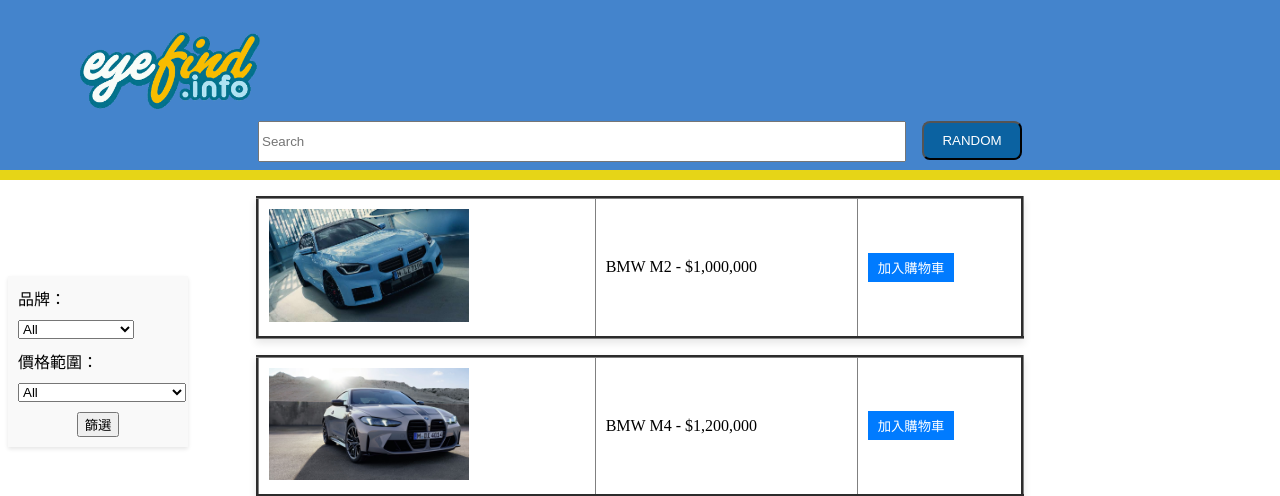
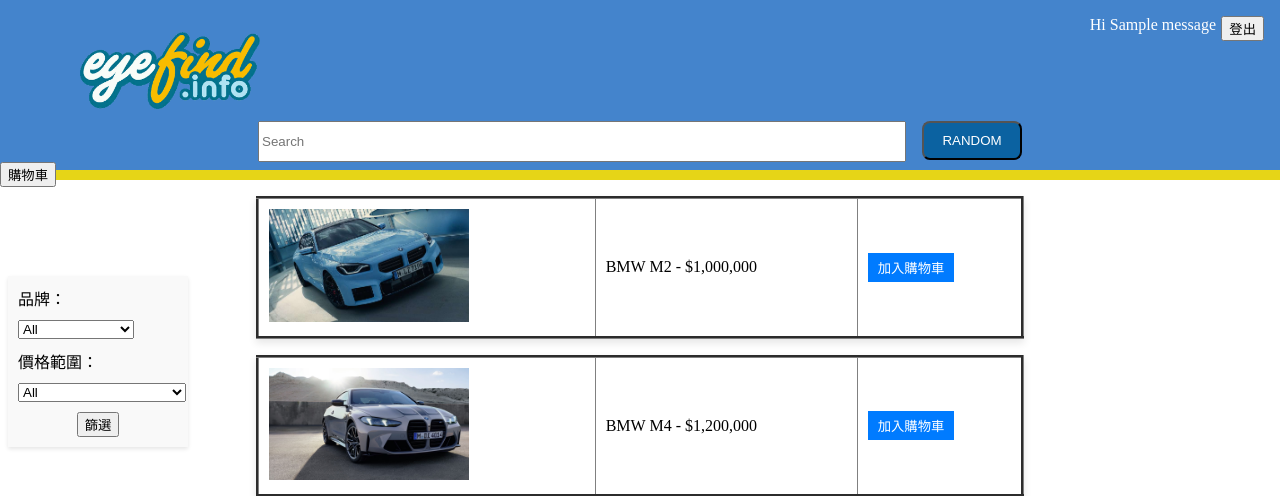
Before and after one commit to YISHIUAN0125/-, a Flask app: page /web_2 in a window 1280 px wide. Shown: the top 496 px of the page. Run offline with Flask 3, Linux system fonts and the light colour scheme; a user stored in the database is signed in; data comes from the database, SQL or seed files in the repository; tables that the repository leaves empty hold one stand-in row (values such as "Sample post"); one stand-in notice (Sample message) is shown.

Commit message:
修改資料庫結構，將商品加入資料庫並且當加入購物車按鈕被按下時，將商品加入資料庫最後在購物車頁面顯示出來

```diff
--- a/main.py
+++ b/main.py
@@ -1,5 +1,11 @@
-from flask import Flask , render_template, redirect, session, g, request, flash
+from flask import Flask , render_template, redirect, session, g, request, flash, jsonify
 import sqlite3 as sq
+
+tmp=''
+
+def check_login():
+    print(session['user_'])
+    return 'user_' in session
 
 app = Flask(__name__)
 app.secret_key = 'asdasd'
@@ -12,7 +18,10 @@ def homePage():
 
 @app.route('/web_2', methods=['GET'])
 def shop():
-    return render_template("web_2.html")
+    if check_login():
+        return render_template("web_2.html", username=session['user_'])
+    else:
+        return redirect('/login')
 
 
 #登錄
@@ -32,8 +41,8 @@ def login():
         if user:
             session['user_']=name
             user_ = session.get('user_')
+            print(user_)
             flash(f'{user_}')
-            print(name)
             return redirect('/web_2')
         else:          #TODO加入帳號或密碼錯誤提示，若沒有帳號，引導使用者登錄
             # flash('登錄失敗，請檢查使用者名稱或密碼！')
@@ -75,6 +84,69 @@ def signup():
     else:
         return render_template("signup.html")
 
+# def getCurrentUser():
+#     if 'username' in session:
+#         return jsonify({'username': session['username']})
+#     return jsonify({'message': 'User not logged in'}), 401
+
+@app.route('/get-username')
+def get_username():
+    # 獲取當前用戶的用戶名
+    if session['user_']:
+        return jsonify({'username': session['user_']})
+    return jsonify({'message': 'User not logged in'}), 401
+
+
+@app.route('/add-to-cart', methods=['POST'])
+def add_to_cart():
+    print(tmp)
+    if  not session['user_']:
+        return jsonify({'message': 'User not logged in'}), 401
+    data = request.json #接收請求
+    product_name = data.get('product_name')
+    price = data.get('price')
+    username=data.get('username')
+    con = sq.connect('eyefind.db')
+    cursorObj = con.cursor()
+    cursorObj.execute("SELECT * FROM product WHERE car_id = ? and price= ? ", (str(product_name), int(price)))
+    product = cursorObj.fetchone()
+    cursorObj.close()
+    con.close()
+    print(product)
+    if product and product[2] > 0:
+        # 庫存足夠，加到購物車
+        con = sq.connect('eyefind.db')
+        cursorObj = con.cursor()
+        cursorObj.execute("INSERT INTO shopping_cart (car_id, username) VALUES (?, ?)", (str(product_name), str(username)))
+        # cursorObj.execute("UPDATE products SET stock = stock - 1 WHERE product_name = ?", (product_name,))
+        con.commit()
+        cursorObj.close()
+        con.close()
+        return jsonify({'id': cursorObj.lastrowid})
+    else:
+        return jsonify({'message': 'Product out of stock'}), 400
+
+
+@app.route('/get-cart-items', methods=['GET'])
+def get_cart_items():
+    con = sq.connect('eyefind.db')
+    cursorObj = con.cursor()
+    cursorObj.execute("SELECT car_id FROM shopping_cart WHERE username=?", (str(session['user_']),))
+    items = cursorObj.fetchall()
+    cursorObj.close()
+    con.close()
+    cart_items = [{'car_id': item[0]} for item in items]
+    print(cart_items)
+    return jsonify({'items': cart_items})
+
+
+#購物車
+@app.route('/cart',methods=['GET'])
+def chart():
+     return render_template("cart.html")
+
+
+
 
 if __name__=='__main__':
     app.run(host='0.0.0.0', port=6016, debug=True)
--- a/static/js/web_2.js
+++ b/static/js/web_2.js
@@ -1,67 +1,3 @@
-// function applyFilter() {
-//     var selectedBrand = document.getElementById('brand').value;
-//     var priceRange = document.getElementById('priceRange').value.split('-');
-//     var minPrice = priceRange[0] === "All" ? 0 : parseInt(priceRange[0]);
-//     var maxPrice = priceRange[1] === "All" ? Infinity : parseInt(priceRange[1]);
-
-//     var tables = document.querySelectorAll('table');
-//     tables.forEach(function(table) {
-//         var display = false;
-//         if (table.classList.contains(selectedBrand) || selectedBrand === "All") {
-//             var rows = table.querySelectorAll('tr');
-//             rows.forEach(function(row, index) {
-//                 if (index === 1) { // Assuming price is always on the second row
-//                     var priceText = row.textContent.match(/\d+/g).join(''); // Remove non-numeric chars and join
-//                     var price = parseInt(priceText); // Parse the integer
-//                     if ((price >= minPrice && price <= maxPrice) || priceRange[0] === "All") {
-//                         display = true;
-//                     }
-//                 }
-//             });
-//         }
-//         table.style.display = display ? '' : 'none';
-//     });
-// }
-
-// function applyFilter() {
-//     var brand = document.getElementById("brand").value;
-//     var priceRange = document.getElementById("priceRange").value;
-//     var tables = document.querySelectorAll("table");
-
-//     tables.forEach(function(table) {
-//         table.style.display = "none"; // 默認隱藏所有表格
-
-//         var rows = table.rows;
-//         var showTable = false;
-
-//         if (brand === "All" || table.classList.contains(brand)) {
-//             if (priceRange === "All") {
-//                 showTable = true;
-//             } else {
-//                 var [minPrice, maxPrice] = priceRange.split("-").map(Number);
-//                 for (var i = 1; i < rows[1].cells.length; i++) {
-//                     var priceText = rows[1].cells[i - 1].innerText;
-//                     var price = Number(priceText.match(/\d+/g).join(""));
-//                     console.log(price)
-//                     if (price >= minPrice && price <= maxPrice) {
-//                         showTable = true;
-//                         break;
-//                     }
-
-//                 }
-//             }
-//         }
-
-//         if (showTable) {
-//             table.style.display = "";
-//         }
-//     });
-// }
-
-var table_1 = document.getElementById('table_1')
-var table_2 = document.getElementById('table_2')
-var table_3 = document.getElementById('table_3')
-
 function applyFilter() {
     var brand = document.getElementById("brand").value;
     var priceRange = document.getElementById("priceRange").value.split("-");
@@ -81,6 +17,9 @@ function applyFilter() {
     });
 }
 
+function goToCart(){
+    window.location.href = "/cart";
+}
 
 function web1_() {
     window.location.href = "/";
@@ -93,3 +32,54 @@ function login() {
 function signup() {
     window.location.href = "/signup";
 }
+
+// 加入購物車
+function addToCart(product_name, price) {
+    // 發送 GET 請求到 '/get-username' 獲取使用者名稱
+    fetch('/get-username')
+    .then(response => response.json())
+    .then(data => {
+        const username = data.username;
+
+        // 發送 POST 請求到 '/add-to-cart'
+        fetch('/add-to-cart', {
+            method: 'POST',
+            headers: {
+                'Content-Type': 'application/json'
+            },
+            body: JSON.stringify({username, product_name, price})
+        })
+        .then(response => response.json())
+        .then(data => {
+            if (data.id) {
+                alert('Item added to cart with ID: ' + data.id);
+            } else {
+                alert('Error: ' + data.message);
+            }
+        });
+    });
+}
+
+function loadCartItems() {
+    fetch('/get-cart-items')
+        .then(response => response.json())
+        .then(data => {
+            const cartContainer = document.getElementById('cart-container');
+            cartContainer.innerHTML = '';  // 清空現有的購物車內容
+
+            if (data.items.length > 0) {
+                data.items.forEach(item => {
+                    const itemElement = document.createElement('div');
+                    itemElement.innerHTML = `Product: ${item.car_id}`;
+                    cartContainer.appendChild(itemElement);
+                });
+            } else {
+                cartContainer.innerHTML = 'Your cart is empty.';
+            }
+        })
+        .catch(error => console.error('Error fetching cart items:', error));
+}
+
+window.onload = function() {
+    loadCartItems();  // 頁面加載時加載購物車內容
+};
--- a/templates/login.html
+++ b/templates/login.html
@@ -27,7 +27,7 @@
                 <label for="password">密碼:</label>
                 <input type="password" name="password" required><br>
                 <input type="submit" value="登錄">
-                <div ><p>已有帳號嗎?</p><botton onclick="signup()" id='signup'>註冊</botton></div>
+                <div ><p>還沒有帳號嗎?</p><botton onclick="signup()" id='signup'>註冊</botton></div>
             </form>
         </div>
     </div>
--- a/templates/web_2.html
+++ b/templates/web_2.html
@@ -14,19 +14,20 @@
                     <input type="button" name="search" value="RANDOM" class="search_btn"/>
                 </div>
                 <div id="loginSection">
-                    <!-- {% with message = get_flashed_messages() %}
+                    {% with message = get_flashed_messages() %}
                     {% if message %}
                         {% for messages in message %}
                             <p id="welcomMsg">Hi {{ messages }}</p>
                             <form action="{{ url_for('logout') }}" method="post">
                                 <button type="submit" class="logout">登出</button>
                             </form>
+                            <button id="chart" onclick="goToCart()">購物車</button>
                         {% endfor %}
                     {% else %}
                         <p id="signUp" onclick="signup()">註冊</p>
                         <p id="LogIn" onclick="login()">登錄</p>
                     {% endif %}
-                    {% endwith %} -->
+                    {% endwith %}
                 </div>
             </div>
             <div class="logo_background_2"></div>
@@ -55,49 +56,49 @@
                 <td><a href="/Web_2"><img src="../static/img/M2.jpg" width="200"/></a></td>
                 <td>BMW M2 - $1,000,000</td>
                 <!-- <td>$1,000,000</td> -->
-                <td class="buy"><button onclick="M2()">加入購物車</button></td>
+                <td class="buy"><button onclick="addToCart('M2', 1000000)">加入購物車</button></td>
             </table>
             <table id="table_2" border="3px" class="BMW">
                 <td><a href="/Web_2"><img src="../static/img/M4.jpg" width="200"/></a></td>
                 <td>BMW M4 - $1,200,000</td>
-                <td class="buy"><button onclick="M4()">加入購物車</button></td>
+                <td class="buy"><button onclick="addToCart('M4', 1200000)">加入購物車</button></td>
             </table>
             <table id="table_3" border="3px" class="BMW">
                 <td><a href="/Web_2"><img src="../static/img/M5.jpg" width="200"/></a></td>
                 <td>BMW M5 - $1,500,000</td>
-                <td class="buy"><button onclick="M5()">加入購物車</button></td>
+                <td class="buy"><button onclick="addToCart('M5', 1500000)">加入購物車</button></td>
             </table>
 
             <table id="table_4" border="3px" class="Audi"><!--TODO商品加入購物車--><!--TODO如果可以，讓價格更多樣化-->
                 <td><a href="Web_2.html"><img src="../static/img/audiA4.jpg" width="200"/></a></td>
                 <td>Audi A4 - $1,100,000</td>
-                <td class="buy"><button onclick="A4()">加入購物車</button></td>
+                <td class="buy"><button onclick="addToCart('A4', 1100000)">加入購物車</button></td>
             </table>
             <table id="table_5" border="3px" class="Audi">
                 <td><a href="Web_2.html"><img src="../static/img/audiA3.jpg" width="200"/></a></td>
                 <td>Audi A3 - $900,000</td>
-                <td class="buy"><button onclick="A3()">加入購物車</button></td>
+                <td class="buy"><button onclick="addToCart('A3', 900000)">加入購物車</button></td>
             </table>
             <table id="table_6" border="3px" class="Audi">
                 <td><a href="Web_2.html"><img src="../static/img/AudiA1.jpg" width="200"/></a></td>
                 <td>Audi A1 - $800,000</td>
-                <td class="buy"><button onclick="A1()" >加入購物車</button></td>
+                <td class="buy"><button onclick="addToCart('A1', 800000)" >加入購物車</button></td>
             </table>
 
             <table id="table_7" border="3px" class="Mercedes-Benz"><!--TODO商品加入購物車--><!--TODO如果可以，讓價格更多樣化-->
                 <td><a href="Web_2.html"><img src="../static/img/c200.jpg" width="200"/></a></td>
                 <td>Benz c200 - $1,300,000</td>
-                <td class="buy"><button onclick="c200()">加入購物車</button></td>
+                <td class="buy"><button onclick="addToCart('c200', 1300000)">加入購物車</button></td>
             </table>
             <table id="table_8" border="3px" class="Mercedes-Benz">
                 <td><a href="Web_2.html"><img src="../static/img/c250.jpg" width="200"/></a></td>
                 <td>Benz c250 - $1,400,000</td>
-                <td class="buy"><button onclick="c250()">加入購物車</button></td>
+                <td class="buy"><button onclick="addToCart('c250', 1400000)">加入購物車</button></td>
             </table>
             <table id="table_9" border="3px" class="Mercedes-Benz">
                 <td><a href="Web_2.html"><img src="../static/img/c300.jpg" width="200"/></a></td>
                 <td>Benz c300 - $1,600,000</td>
-                <td class="buy"><button onclick="c300()">加入購物車</button></td>
+                <td class="buy"><button onclick="addToCart('c300', 1600000)">加入購物車</button></td>
             </table>
         <!--product table end-->
         </div>
```
Also changed, not shown: templates/cart.html (renamed from templates/chart.html, +6 -2 lines), eyefind.db.
